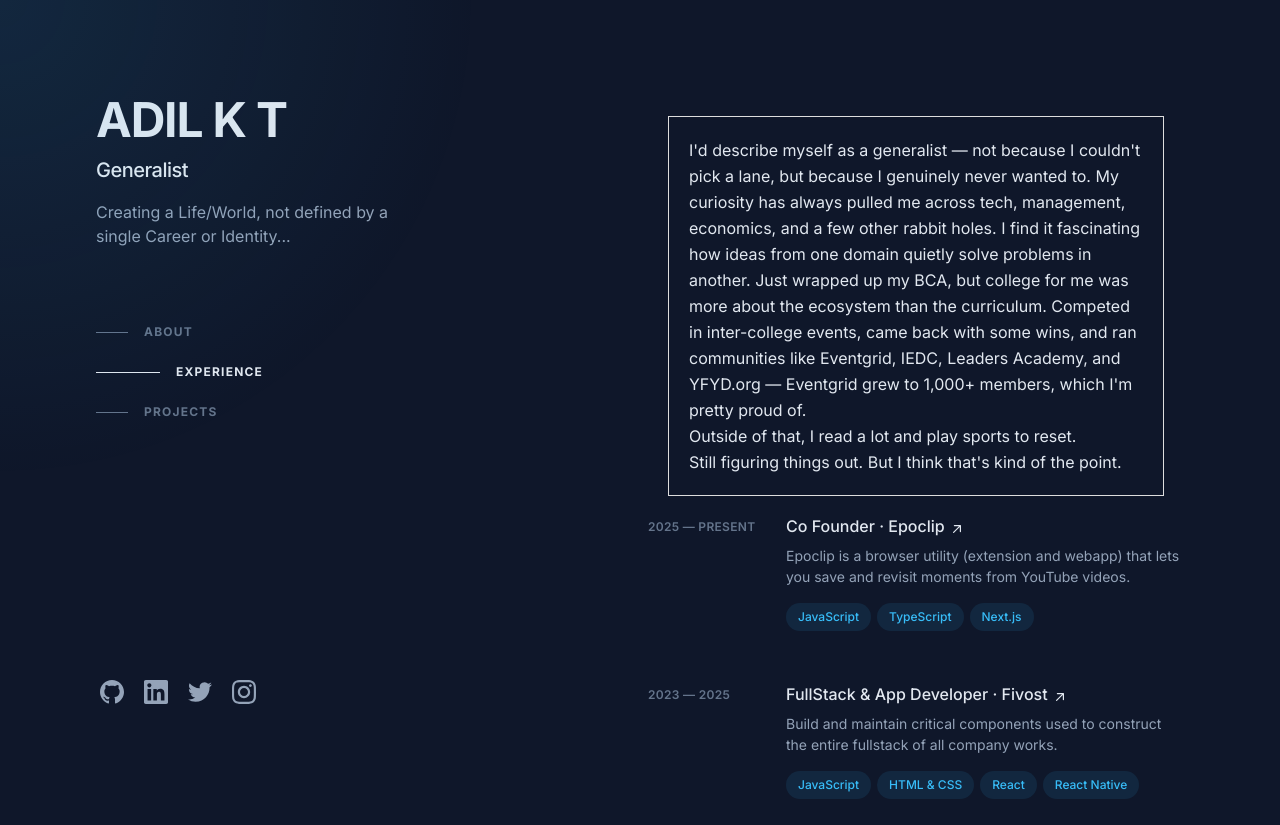
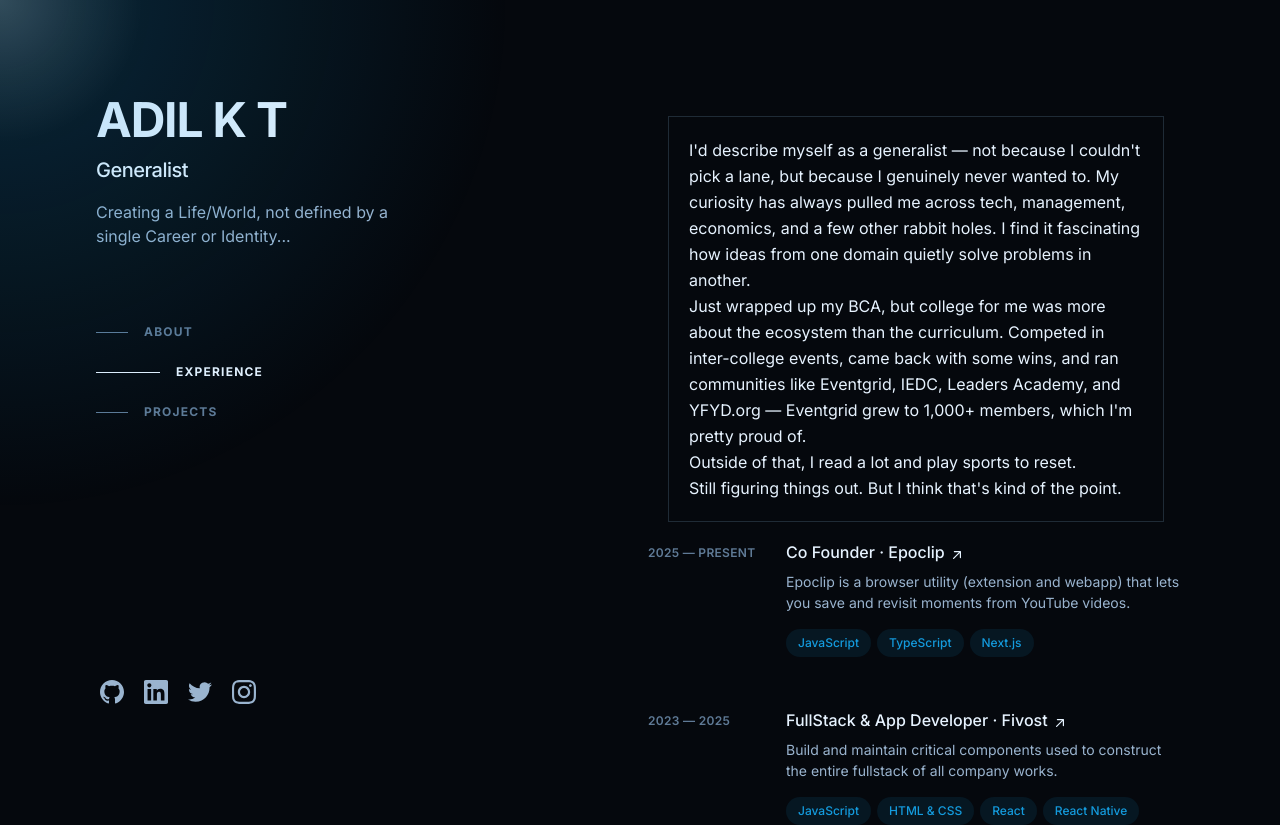
Before and after one commit to adilkt16/portfolio, a Next.js app: page / in a window 1280 px wide. Shown: the top 825 px of the page. Built offline with nearby package versions, Linux system fonts and the light colour scheme.

Commit message:
chore: clean up empty code change sections in the changes log

```diff
--- a/app/globals.css
+++ b/app/globals.css
@@ -33,13 +33,13 @@
   .about-section {
     margin: 20px;
     padding: 20px;
-    border: 1px solid #ddd;
+    @apply border border-foreground-accent/30;
   }
 
   .experience-section {
     margin: 40px 20px 20px; /* Increase top margin to push it further down */
     padding: 20px;
-    border: 1px solid #ddd;
+    @apply border border-foreground-accent/30;
   }
 
   .experience-item {
--- a/components/About.tsx
+++ b/components/About.tsx
@@ -3,6 +3,8 @@ const About = () => {
     <section className="about-section">
       <p>
         I&apos;d describe myself as a generalist — not because I couldn&apos;t pick a lane, but because I genuinely never wanted to. My curiosity has always pulled me across tech, management, economics, and a few other rabbit holes. I find it fascinating how ideas from one domain quietly solve problems in another.
+      </p>
+      <p>
         Just wrapped up my BCA, but college for me was more about the ecosystem than the curriculum. Competed in inter-college events, came back with some wins, and ran communities like Eventgrid, IEDC, Leaders Academy, and YFYD.org — Eventgrid grew to 1,000+ members, which I&apos;m pretty proud of.
       </p>
       <p>
--- a/components/MouseGradient.tsx
+++ b/components/MouseGradient.tsx
@@ -21,7 +21,10 @@ export default function MouseGradient() {
     <div
       className="pointer-events-none fixed inset-0 z-30 transition duration-300 lg:absolute"
       style={{
-        background: `radial-gradient(600px at ${mousePosition.x}px ${mousePosition.y}px, rgba(56, 189, 248, 0.1), transparent 80%)`,
+        background: `
+          radial-gradient(220px at ${mousePosition.x}px ${mousePosition.y}px, rgba(255, 255, 255, 0.17), rgba(255, 255, 255, 0.07) 35%, transparent 65%),
+          radial-gradient(680px at ${mousePosition.x}px ${mousePosition.y}px, rgba(20, 155, 221, 0.22), transparent 75%)
+        `,
       }}
     />
   );
--- a/next.config.ts
+++ b/next.config.ts
@@ -1,10 +1,12 @@
 import type { NextConfig } from 'next';
+
+const isProd = process.env.NODE_ENV === 'production';
 
 const nextConfig: NextConfig = {
   reactStrictMode: true,
   output: 'export',
-  basePath: '/portfolio',
-  assetPrefix: '/portfolio/',
+  basePath: isProd ? '/portfolio' : undefined,
+  assetPrefix: isProd ? '/portfolio/' : undefined,
   trailingSlash: true,
   images: {
     unoptimized: true,
--- a/tailwind.config.ts
+++ b/tailwind.config.ts
@@ -9,24 +9,24 @@ const config: Config = {
   theme: {
     extend: {
       colors: {
-        // Custom color scheme - different from original
+        // Dark black-and-blue palette with white reserved for highlights.
         background: {
-          DEFAULT: '#0f172a', // slate-900
-          light: '#1e293b',   // slate-800
+          DEFAULT: '#05080d',
+          light: '#0b1422',
         },
         foreground: {
-          DEFAULT: '#e2e8f0', // slate-200
-          muted: '#94a3b8',   // slate-400
-          accent: '#64748b',  // slate-500
+          DEFAULT: '#e7f3ff',
+          muted: '#9ab4cf',
+          accent: '#5f7a96',
         },
         primary: {
-          DEFAULT: '#38bdf8',  // sky-400
-          light: '#7dd3fc',    // sky-300
-          dark: '#0ea5e9',     // sky-500
+          DEFAULT: '#149bdd',
+          light: '#72c3eb',
+          dark: '#0f74aa',
         },
         accent: {
-          DEFAULT: '#a78bfa',  // violet-400
-          light: '#c4b5fd',    // violet-300
+          DEFAULT: '#1a3f63',
+          light: '#2b5d8a',
         },
       },
       fontFamily: {
```
Also changed, not shown: logo.jpg (added).
